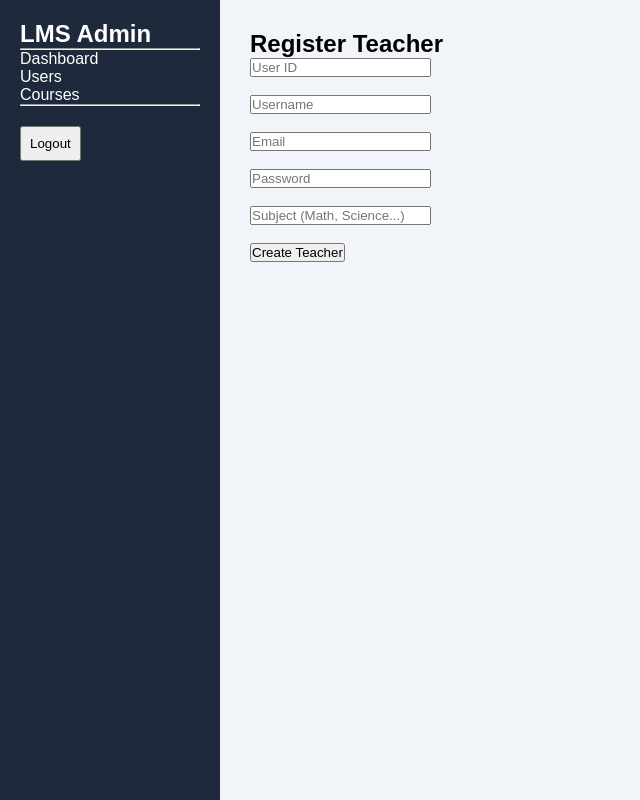
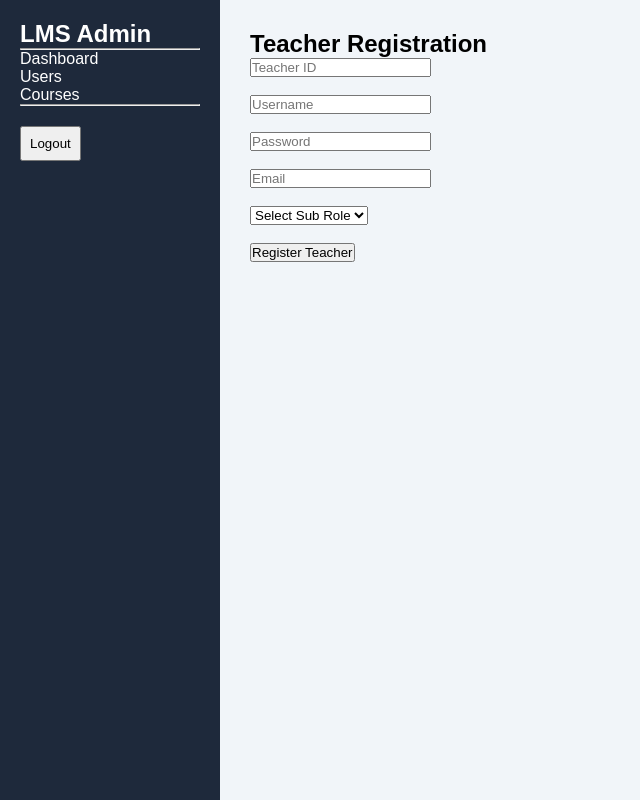
Before and after one commit to vihangamanusha/RajasingheCollege_Team404, a React app in the folder LMS/frontend/: page /admin/users/teacher in a window 1280 px wide. Shown: the whole page, without its empty margins (0-640 px from the left). Built offline with nearby package versions, Linux system fonts and the light colour scheme; sample sign-in values are in the browser's storage; the HTML template or start-up script is replaced by a standard one.

Commit message:
Update TeacherRegister.jsx

```diff
--- a/LMS/frontend/src/pages/TeacherRegister.jsx
+++ b/LMS/frontend/src/pages/TeacherRegister.jsx
@@ -1,65 +1,143 @@
 import { useState } from "react";
+import API from "../services/api";
 
 export default function TeacherRegister() {
 
-    const [form, setForm] = useState({
+    // =========================
+    // FORM STATE
+    // =========================
+    const [formData, setFormData] = useState({
         userId: "",
         username: "",
+        password: "",
         email: "",
-        password: "",
         subRole: ""
     });
 
     const [message, setMessage] = useState("");
 
+    // =========================
+    // HANDLE INPUT CHANGE
+    // =========================
     const handleChange = (e) => {
-        setForm({ ...form, [e.target.name]: e.target.value });
+
+        setFormData({
+            ...formData,
+            [e.target.name]: e.target.value
+        });
     };
 
+    // =========================
+    // SUBMIT FORM
+    // =========================
     const handleSubmit = async (e) => {
+
         e.preventDefault();
 
-        const res = await fetch("http://localhost:8080/admin/users/create", {
-            method: "POST",
-            headers: {
-                "Content-Type": "application/json",
-                Authorization: "Bearer " + localStorage.getItem("token")
-            },
-            body: JSON.stringify({
-                ...form,
-                role: "TEACHER"
-            })
-        });
+        try {
 
-        const data = await res.text();
-        setMessage(data);
+            // =========================
+            // SEND DATA TO BACKEND
+            // =========================
+            const res = await API.post("/admin/users/create", {
+
+                userId: formData.userId,
+                username: formData.username,
+                password: formData.password,
+                email: formData.email,
+
+                // IMPORTANT
+                role: "ROLE_TEACHER",
+
+                subRole: formData.subRole
+            });
+
+            setMessage(res.data);
+
+        } catch (error) {
+
+            console.log(error);
+
+            setMessage("Teacher registration failed");
+        }
     };
 
     return (
         <div>
-            <h2>Register Teacher</h2>
+
+            <h2>Teacher Registration</h2>
 
             <form onSubmit={handleSubmit}>
 
-                <input name="userId" placeholder="User ID" onChange={handleChange} />
+                {/* USER ID */}
+                <input
+                    type="text"
+                    name="userId"
+                    placeholder="Teacher ID"
+                    onChange={handleChange}
+                />
+
                 <br /><br />
 
-                <input name="username" placeholder="Username" onChange={handleChange} />
+                {/* USERNAME */}
+                <input
+                    type="text"
+                    name="username"
+                    placeholder="Username"
+                    onChange={handleChange}
+                />
+
                 <br /><br />
 
-                <input name="email" placeholder="Email" onChange={handleChange} />
+                {/* PASSWORD */}
+                <input
+                    type="password"
+                    name="password"
+                    placeholder="Password"
+                    onChange={handleChange}
+                />
+
                 <br /><br />
 
-                <input name="password" type="password" placeholder="Password" onChange={handleChange} />
+                {/* EMAIL */}
+                <input
+                    type="email"
+                    name="email"
+                    placeholder="Email"
+                    onChange={handleChange}
+                />
+
                 <br /><br />
 
-                <input name="subRole" placeholder="Subject (Math, Science...)" onChange={handleChange} />
+                {/* SUB ROLE */}
+                <select
+                    name="subRole"
+                    onChange={handleChange}
+                >
+                    <option value="">Select Sub Role</option>
+                    <option value="SECTION_HEAD">
+                        Section Head
+                    </option>
+
+                    <option value="SUBJECT_TEACHER">
+                        Subject Teacher
+                    </option>
+
+                    <option value="CLASS_TEACHER">
+                        Class Teacher
+                    </option>
+                </select>
+
                 <br /><br />
 
-                <button>Create Teacher</button>
+                <button type="submit">
+                    Register Teacher
+                </button>
+
             </form>
 
             <p>{message}</p>
+
         </div>
     );
 }
```
